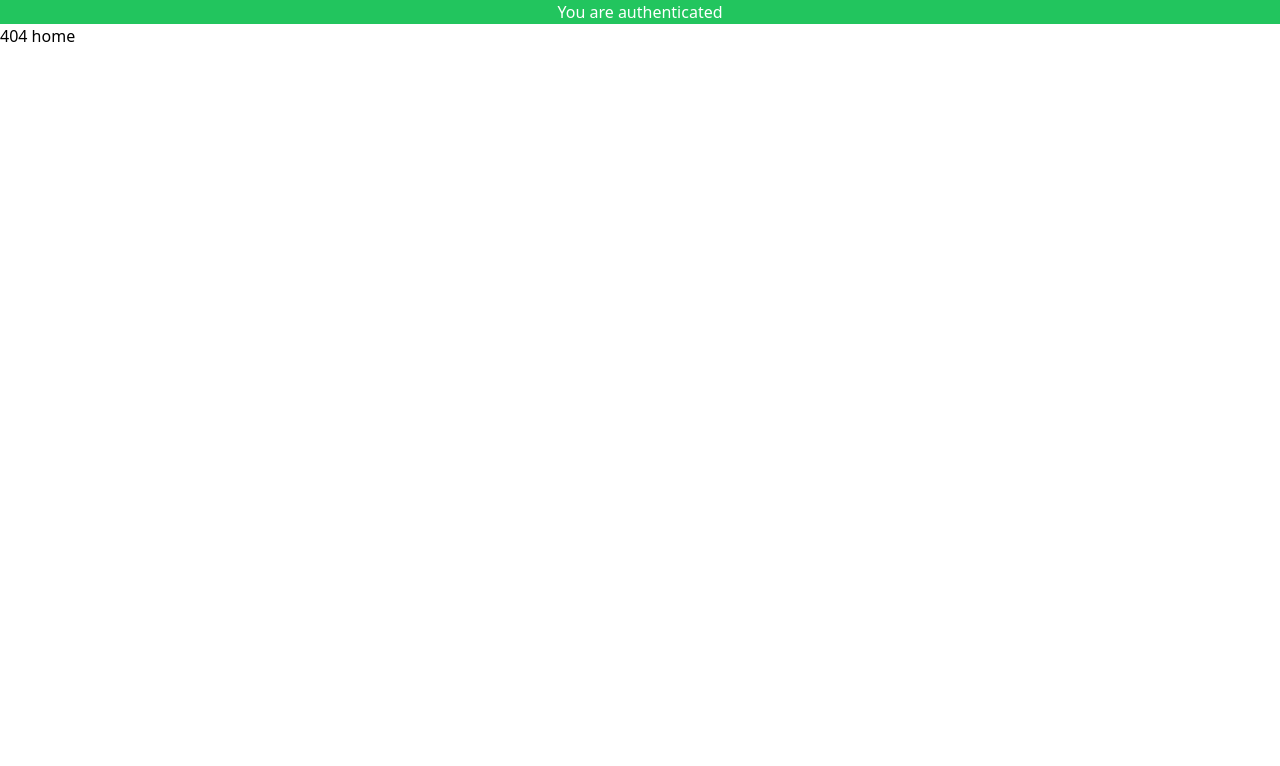
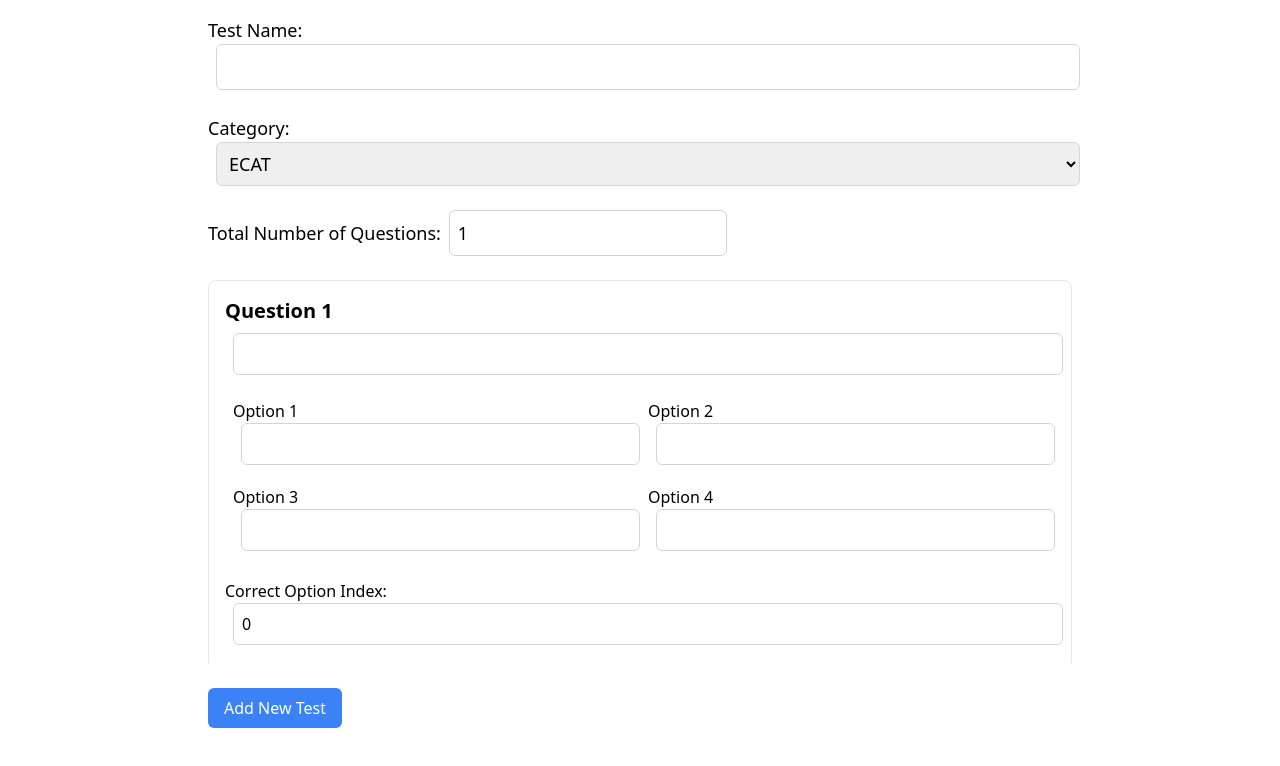
Before and after one commit to mshahzebraza/prep-master-client, a React (Vite) app: page /questions in a window 1280 px wide. Before the commit this address had no page. Shown: the top 766 px of the page. Built offline with nearby package versions, Linux system fonts and the light colour scheme.

Commit message:
Updated QuestionForm and Test Cards

```diff
--- a/src/client/pages/CreateQuestions.page.tsx
+++ b/src/client/pages/CreateQuestions.page.tsx
@@ -1,7 +1,6 @@
 import React, { useState } from "react";
 import "tailwindcss/tailwind.css";
 
-// Define the Question type
 interface Question {
   id: string;
   text: string;
@@ -9,8 +8,12 @@ interface Question {
   correctOptionIndex: number;
 }
 
+type Category = "ecat" | "mdcat" | "nts" | "sat";
+
 const QuestionForm = () => {
-  const [numQuestions, setNumQuestions] = useState<number>(1);
+  const [testName, setTestName] = useState<string>("");
+  const [category, setCategory] = useState<Category>("ecat");
+  const [totalQuestions, setTotalQuestions] = useState<number>(1);
   const [questions, setQuestions] = useState<Question[]>([
     {
       id: Date.now().toString(),
@@ -24,9 +27,8 @@ const QuestionForm = () => {
     e: React.ChangeEvent<HTMLInputElement>
   ) => {
     const newNumQuestions = parseInt(e.target.value, 10);
-    setNumQuestions(newNumQuestions);
+    setTotalQuestions(newNumQuestions);
 
-    // Adjust the number of questions in state
     const newQuestions = [...questions];
     while (newQuestions.length < newNumQuestions) {
       newQuestions.push({
@@ -65,9 +67,8 @@ const QuestionForm = () => {
 
   const handleSubmit = (e: React.FormEvent) => {
     e.preventDefault();
-    // Handle form submission
-    // For example, you could pass the questions to a handler function or API call
-    console.log(questions);
+
+    console.log({ testName, category, totalQuestions, questions });
   };
 
   return (
@@ -75,10 +76,40 @@ const QuestionForm = () => {
       <form onSubmit={handleSubmit} className="space-y-6">
         <div className="mb-4">
           <label className="block text-lg font-medium mb-2">
-            Number of Questions:
+            Test Name:
+            <input
+              type="text"
+              value={testName}
+              onChange={(e) => setTestName(e.target.value)}
+              required
+              className="ml-2 p-2 border border-gray-300 rounded-md w-full"
+            />
+          </label>
+        </div>
+
+        <div className="mb-4">
+          <label className="block text-lg font-medium mb-2">
+            Category:
+            <select
+              value={category}
+              onChange={(e) => setCategory(e.target.value as Category)}
+              required
+              className="ml-2 p-2 border border-gray-300 rounded-md w-full"
+            >
+              <option value="ecat">ECAT</option>
+              <option value="mdcat">MDCAT</option>
+              <option value="nts">NTS</option>
+              <option value="sat">SAT</option>
+            </select>
+          </label>
+        </div>
+
+        <div className="mb-4">
+          <label className="block text-lg font-medium mb-2">
+            Total Number of Questions:
             <input
               type="number"
-              value={numQuestions}
+              value={totalQuestions}
               onChange={handleNumberOfQuestionsChange}
               min="1"
               required
@@ -93,12 +124,10 @@ const QuestionForm = () => {
               key={qIndex}
               className="p-4 mb-4 border rounded-lg shadow-md bg-white"
             >
-              <h3 className="text-xl font-semibold mb-2">
+              <h3 className=" text-xl font-semibold mb-2">
                 Question {qIndex + 1}
               </h3>
               <div className="mb-4">
-                <label className="block mb-2">
-                  Question Text:
                 <input
                   type="text"
                   value={question.text}
@@ -108,13 +137,13 @@ const QuestionForm = () => {
                   required
                   className="ml-2 p-2 border border-gray-300 rounded-md w-full"
                 />
-                </label>
               </div>
 
+              <div className="flex flex-wrap">
                 {question.options.map((option, oIndex) => (
-                <div key={oIndex} className="mb-2">
+                  <div key={oIndex} className="w-1/2 p-2">
                     <label className="block mb-1">
-                    Option {oIndex + 1}:
+                      Option {oIndex + 1}
                       <input
                         type="text"
                         value={option}
@@ -127,8 +156,9 @@ const QuestionForm = () => {
                     </label>
                   </div>
                 ))}
+              </div>
 
-              <div>
+              <div className="mt-4">
                 <label className="block mb-2">
                   Correct Option Index:
                   <input
@@ -142,7 +172,7 @@ const QuestionForm = () => {
                       )
                     }
                     min="0"
-                    max="3"
+                    max={question.options.length - 1}
                     required
                     className="ml-2 p-2 border border-gray-300 rounded-md w-full"
                   />
--- a/src/client/pages/tests.page.tsx
+++ b/src/client/pages/tests.page.tsx
@@ -6,19 +6,28 @@ const tests = [
     category: "ECAT",
     type: "Engineering",
     totalQuestions: 60,
+    feedbackUrl: "/feedback/vocabulary",
   },
-  { name: "Physics", category: "MDCAT", type: "Medical", totalQuestions: 100 },
+  {
+    name: "Physics",
+    category: "MDCAT",
+    type: "Medical",
+    totalQuestions: 100,
+    feedbackUrl: "/feedback/physics",
+  },
   {
     name: "General Knowledge",
     category: "NTS",
     type: "General",
     totalQuestions: 80,
+    feedbackUrl: "/feedback/general-knowledge",
   },
   {
     name: "Mathematics",
     category: "SAT",
     type: "Standardized",
     totalQuestions: 120,
+    feedbackUrl: "/feedback/mathematics",
   },
 ];
 
@@ -53,6 +62,12 @@ export default function TestsUI() {
               <p className="text-sm text-gray-600">
                 Total Questions: {test.totalQuestions}
               </p>
+              <a
+                href={test.feedbackUrl}
+                className="block mt-4 text-blue-500 hover:underline"
+              >
+                Review Feedback
+              </a>
             </div>
           ))
         ) : (
--- a/src/routes/app-routes.tsx
+++ b/src/routes/app-routes.tsx
@@ -17,9 +17,9 @@ const AppRoutes = () => {
       {/* Catch all route for 404 */}
       <Route path="*" element={<div>404</div>} />
       <Route path="/mcqs" element={<MultipleChoiceQuiz />} />
-      <Route path="/test" element={<TestsUI />} />
+      <Route path="/" element={<TestsUI />} />
       <Route path="/signup" element={<SignupView />} />
-      <Route path="/" element={<QuestionForm />} />
+      <Route path="/questions" element={<QuestionForm />} />
     </Routes>
   );
 };
```
Lines whose indentation alone changed are shown as unchanged.
